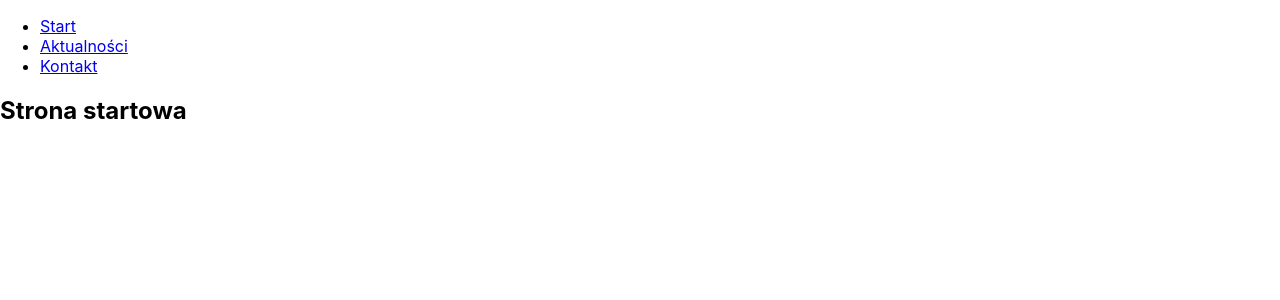
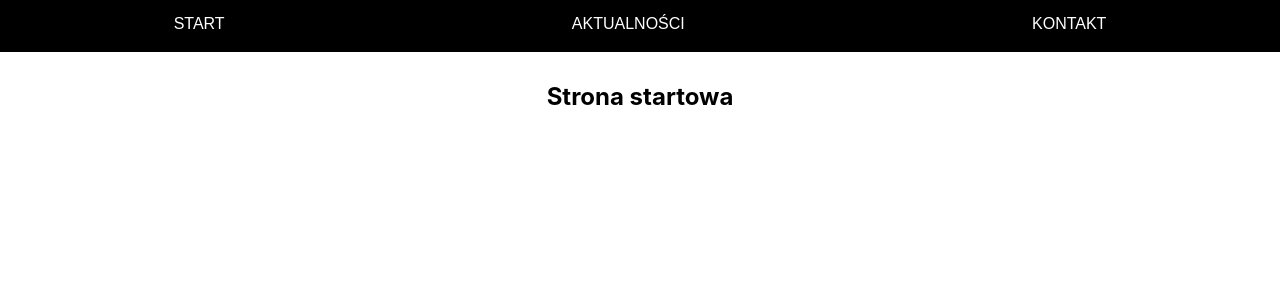
Before and after one commit to michalpluzek/react-routing-menu, a React (Create React App) app: page / in a window 1280 px wide. Shown: the top 300 px of the page. Built offline with nearby package versions, Linux system fonts and the light colour scheme.

Commit message:
Add styles

```diff
--- a/src/components/App.css
+++ b/src/components/App.css
@@ -1,3 +1,40 @@
-.App {
+* {
+  margin: 0;
+  padding: 0;
+  box-sizing: border-box;
+}
+
+nav {
+  background-color: #000;
+}
+
+ul {
+  display: flex;
+  list-style-type: none;
+}
+
+li {
+  flex-grow: 1;
+}
+
+a {
+  display: block;
+  font-family: Arial, "Helvetica Neue", Helvetica, sans-serif;
+  padding: 15px 25px;
+  text-align: center;
+  color: white;
+  text-decoration: none;
+  text-transform: uppercase;
+  border-bottom: 4px solid #000;
+  transition: 0.2s;
+}
+
+a:hover {
+  color: yellow;
+  border-bottom: 4px solid yellow;
+}
+
+section {
+  padding-top: 30px;
   text-align: center;
 }
```
